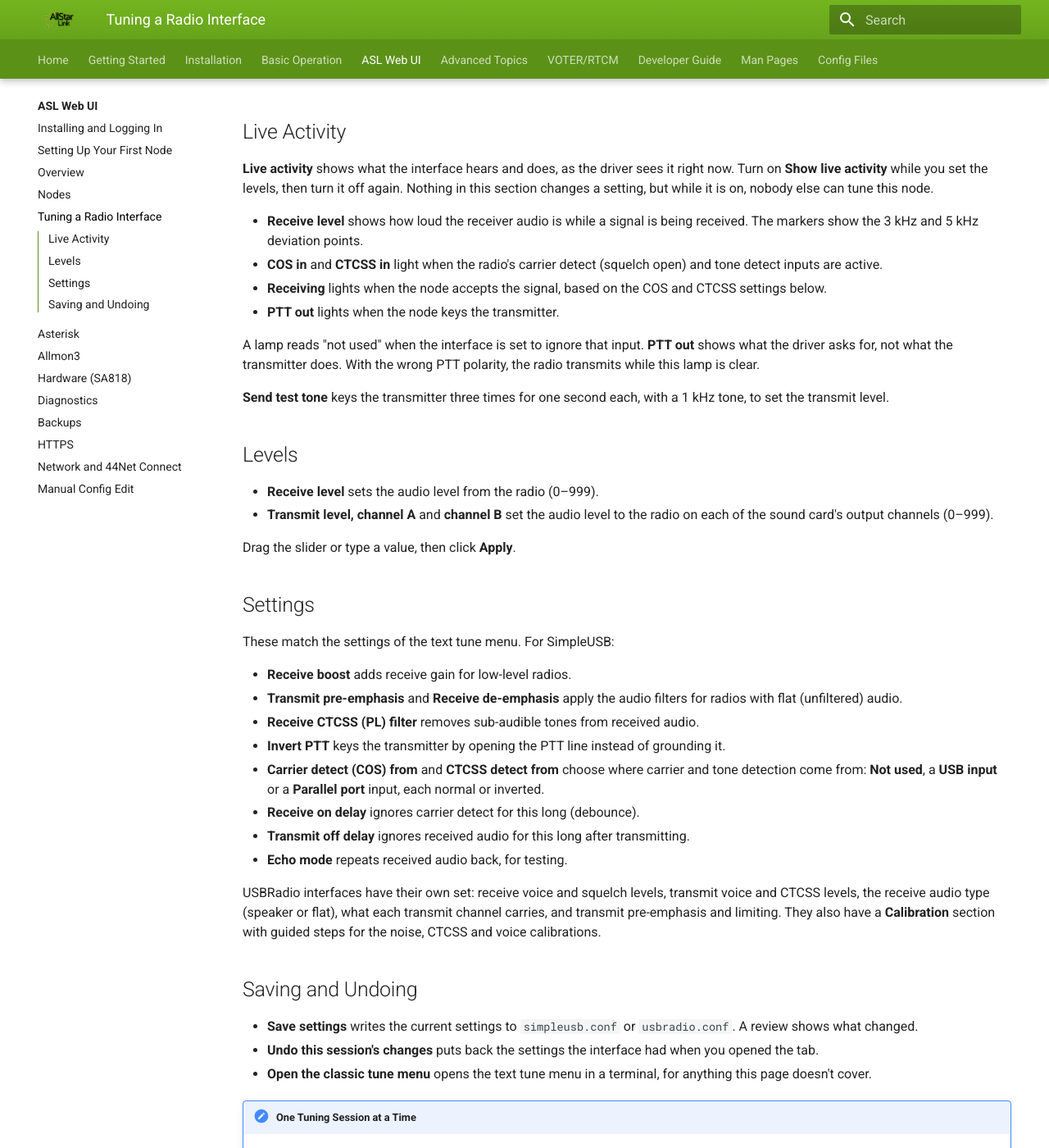
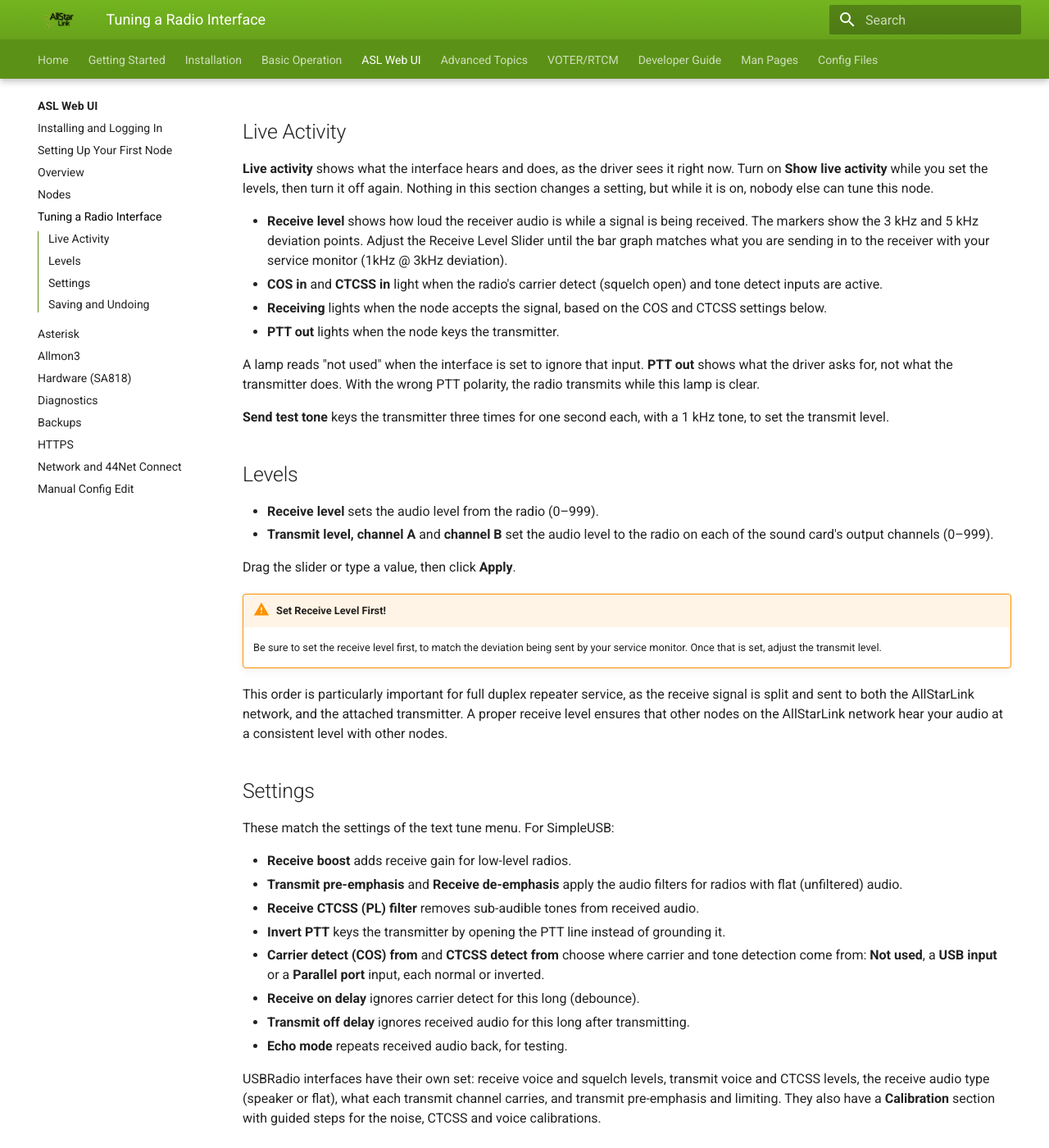
Before and after one commit to AllStarLink/ASL3-Manual, an MkDocs documentation site: the page built from docs/web-ui/tuning.md, in a window 1280 px wide and 1400 px high, scrolled down 3829 px. Shown: the whole window at 82% size. Built offline with MkDocs 1.6.1 and Material for MkDocs 9.7.7, drawn with Linux system fonts in a browser that asks for light colours; some of the changed text lies outside the part shown.

Commit message:
VE7FET fixes

```diff
--- a/docs/web-ui/tuning.md
+++ b/docs/web-ui/tuning.md
@@ -1,7 +1,7 @@
 # Tuning a Radio Interface
 The **Tuning** tab of a [node's page](nodes.md) sets the audio levels and signaling of a SimpleUSB or USBRadio interface. It replaces the text tune menus (`simpleusb-tune-menu` and `radio-tune-menu`) with sliders, switches and live meters. See [Audio Level Adjustment](../adv-topics/audio-level.md) for the background on setting levels.
 
-Open **Nodes**, click the node number, then the **Tuning** tab.
+Open **Nodes**, click the **node number**, then the **Tuning** tab.
 
 ![Tuning Tab](img/webui-node-tuning.png)
 
@@ -15,7 +15,7 @@
 ## Live Activity
 **Live activity** shows what the interface hears and does, as the driver sees it right now. Turn on **Show live activity** while you set the levels, then turn it off again. Nothing in this section changes a setting, but while it is on, nobody else can tune this node.
 
-* **Receive level** shows how loud the receiver audio is while a signal is being received. The markers show the 3 kHz and 5 kHz deviation points.
+* **Receive level** shows how loud the receiver audio is while a signal is being received. The markers show the 3 kHz and 5 kHz deviation points. Adjust the Receive Level Slider until the bar graph matches what you are sending in to the receiver with your service monitor (1kHz @ 3kHz deviation).
 * **COS in** and **CTCSS in** light when the radio's carrier detect (squelch open) and tone detect inputs are active.
 * **Receiving** lights when the node accepts the signal, based on the COS and CTCSS settings below.
 * **PTT out** lights when the node keys the transmitter.
@@ -29,6 +29,11 @@
 * **Transmit level, channel A** and **channel B** set the audio level to the radio on each of the sound card's output channels (0–999).
 
 Drag the slider or type a value, then click **Apply**.
+
+!!! warning "Set Receive Level First!"
+    Be sure to set the receive level first, to match the deviation being sent by your service monitor. Once that is set, adjust the transmit level.
+
+This order is particularly important for full duplex repeater service, as the receive signal is split and sent to both the AllStarLink network, and the attached transmitter. A proper receive level ensures that other nodes on the AllStarLink network hear your audio at a consistent level with other nodes.
 
 ## Settings
 These match the settings of the text tune menu. For SimpleUSB:
```
Also changed, not shown: docs/web-ui/asterisk.md (+1 -1 lines), docs/web-ui/index.md (+1 -1 lines), docs/web-ui/install.md (+3 -0 lines), docs/web-ui/network.md (+1 -1 lines).
